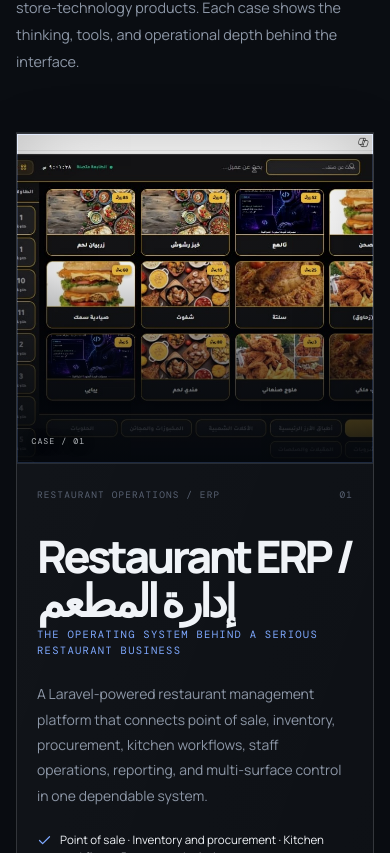
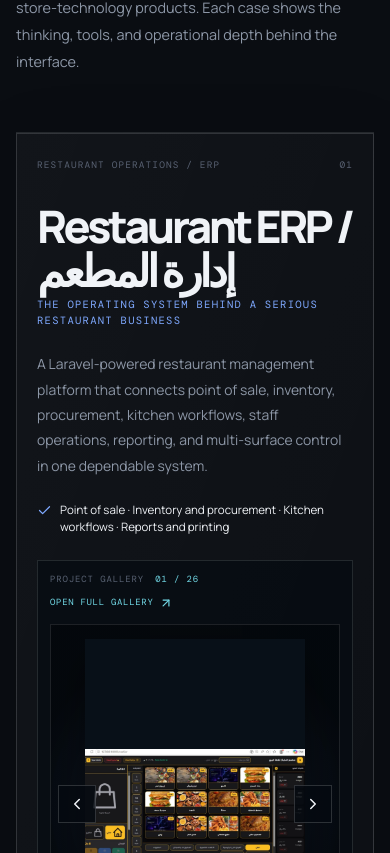
Before and after one commit to bassamdev711/bassam-alhakim-portfolio, a Next.js app: page / in a window 390 px wide. Shown: the part 4751-5604 px from the top of the page. Built offline with nearby package versions, Linux system fonts and the light colour scheme.

Commit message:
fix: remove duplicate project cover imagery

```diff
--- a/app/globals.css
+++ b/app/globals.css
@@ -490,5 +490,10 @@
   .project-detail-footer { flex-direction: column; }
 }
 
-/* Keep below-the-fold case studies out of the initial render work while preserving their full content and galleries. */
-.project-card-standard { content-visibility: auto; contain-intrinsic-size: 860px; }
+/* The gallery is the single visual entry point for each case study; avoid repeating its cover above it. */
+.project-card { display: block; min-height: 0; }
+.project-card .project-details { min-height: 0; }
+.project-card-standard { content-visibility: auto; contain-intrinsic-size: 720px; }
+@media (max-width: 900px) {
+  .project-card .project-details { min-height: 0; }
+}
--- a/app/page.tsx
+++ b/app/page.tsx
@@ -34,7 +34,6 @@
 }
 
 function ProjectCard({ project, index }: { project: PortfolioProject; index: number }) {
-  const isPortraitProject = /MATEEN|Smart Meter|WiFi Monitor Pro/.test(project.name);
   const isFeatured = index < 2;
-  return <article className={`project-card ${isFeatured ? "project-card-featured" : "project-card-standard"} project-${project.accent}`}><div className="project-visual"><Image src={project.image} alt={`${project.name} project preview`} fill sizes="(max-width: 900px) 100vw, 42vw" className={`project-cover ${isPortraitProject ? "project-cover-contain" : ""}`} /><div className="project-visual-scrim" /><span className="visual-label">CASE / {project.number}</span></div><div className="project-details"><div className="project-topline"><span>{project.eyebrow}</span><span>{project.number}</span></div><h3>{project.name}</h3><p className="project-title">{project.title}</p><p className="project-description">{project.description}</p><p className="project-impact"><Check size={15} /> {project.impact}</p><ProjectGallery project={project} featured={isFeatured} /><div className="project-bottom"><div className="project-stack">{project.stack.map((item) => <span key={item}>{item}</span>)}</div><div className="project-links"><a href={project.live} target="_blank" rel="noreferrer" className="text-link">View project <ArrowUpRight size={15} /></a><a href={project.external} target="_blank" rel="noreferrer" aria-label={`View ${project.name} source on GitHub`}><GithubMark size={17} /></a></div></div></div></article>;
+  return <article className={`project-card ${isFeatured ? "project-card-featured" : "project-card-standard"} project-${project.accent}`}><div className="project-details"><div className="project-topline"><span>{project.eyebrow}</span><span>{project.number}</span></div><h3>{project.name}</h3><p className="project-title">{project.title}</p><p className="project-description">{project.description}</p><p className="project-impact"><Check size={15} /> {project.impact}</p><ProjectGallery project={project} featured={isFeatured} /><div className="project-bottom"><div className="project-stack">{project.stack.map((item) => <span key={item}>{item}</span>)}</div><div className="project-links"><a href={project.live} target="_blank" rel="noreferrer" className="text-link">View project <ArrowUpRight size={15} /></a><a href={project.external} target="_blank" rel="noreferrer" aria-label={`View ${project.name} source on GitHub`}><GithubMark size={17} /></a></div></div></div></article>;
 }
```
